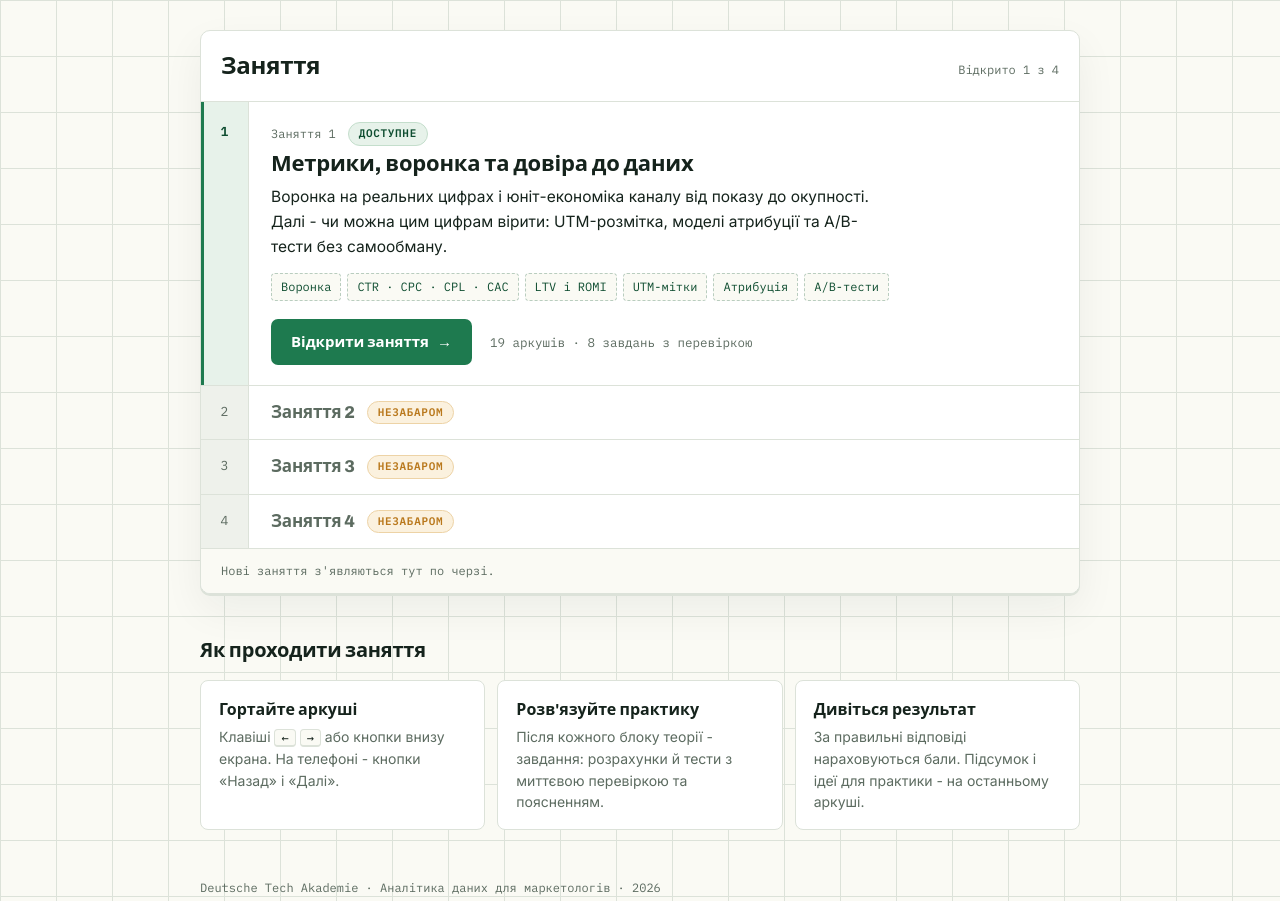
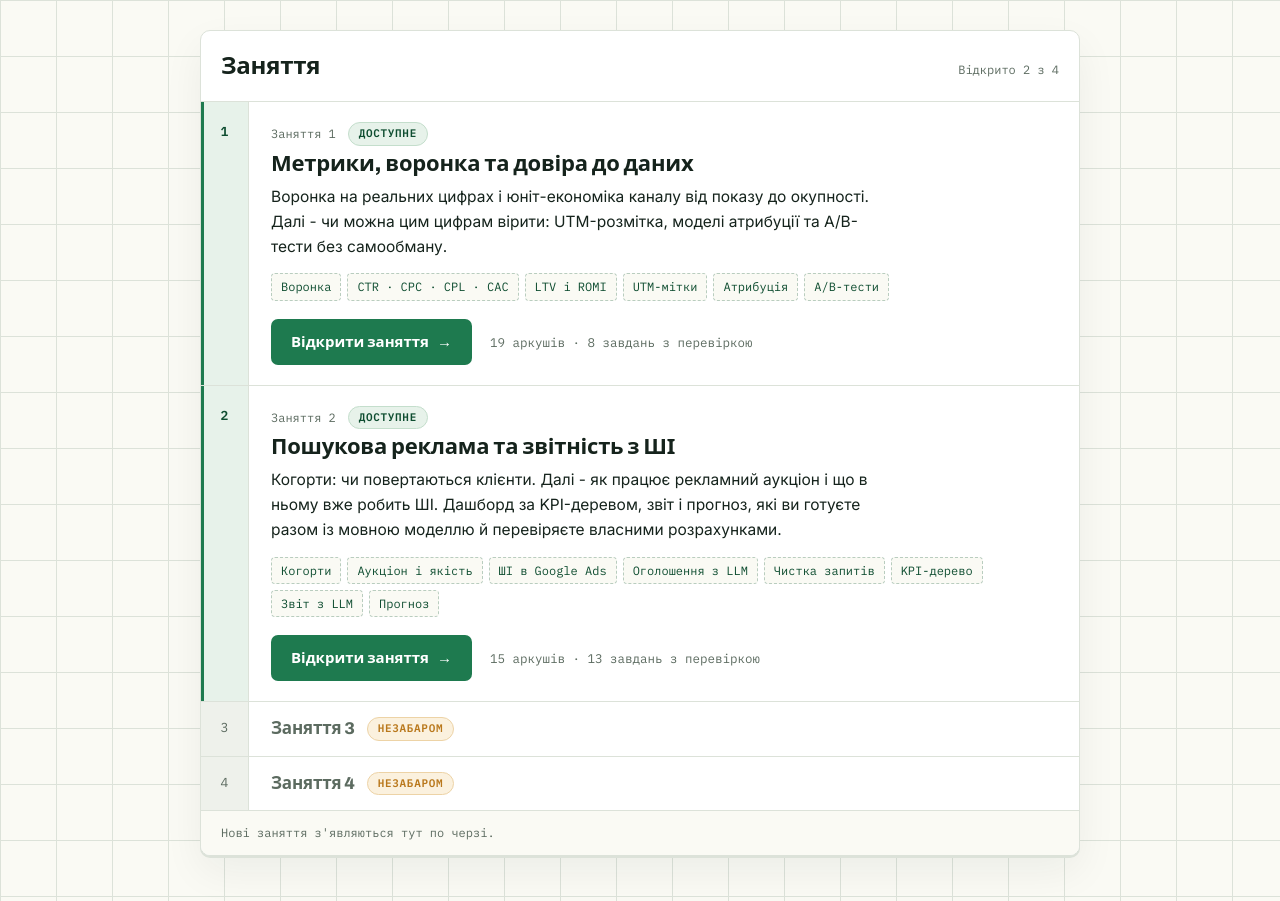
Before and after one commit to KsiuTretyakova/data-analytics-for-marketing-4-2026, a plain HTML site: page index.html in a window 1280 px wide. Shown: the part 504-1405 px from the top of the page. Drawn offline with Linux system fonts and the light colour scheme.

Commit message:
Added lesson2

```diff
--- a/index.html
+++ b/index.html
@@ -128,7 +128,7 @@ footer p{margin:0;font-family:var(--mono);font-size:12px;color:var(--muted)}
       <div class="sheet">
         <div class="sheet-head">
           <h2 id="lessons-h">Заняття</h2>
-          <span class="mono-note">Відкрито 1 з 4</span>
+          <span class="mono-note">Відкрито 2 з 4</span>
         </div>
         <ol class="rows">
           <li class="row row--open">
@@ -154,10 +154,29 @@ footer p{margin:0;font-family:var(--mono);font-size:12px;color:var(--muted)}
               </div>
             </div>
           </li>
-          <li class="row row--soon">
+          <li class="row row--open">
             <span class="rownum" aria-hidden="true">2</span>
             <div class="cellbody">
-              <div class="titleline"><h3>Заняття 2</h3><span class="pill pill--soon">Незабаром</span></div>
+              <div class="titleline">
+                <span class="label">Заняття 2</span>
+                <span class="pill pill--open">Доступне</span>
+              </div>
+              <h3>Пошукова реклама та звітність з ШІ</h3>
+              <p class="desc">Когорти: чи повертаються клієнти. Далі - як працює рекламний аукціон і що в ньому вже робить ШІ. Дашборд за KPI-деревом, звіт і прогноз, які ви готуєте разом із мовною моделлю й перевіряєте власними розрахунками.</p>
+              <ul class="topics" aria-label="Теми заняття">
+                <li>Когорти</li>
+                <li>Аукціон і якість</li>
+                <li>ШІ в Google Ads</li>
+                <li>Оголошення з LLM</li>
+                <li>Чистка запитів</li>
+                <li>KPI-дерево</li>
+                <li>Звіт з LLM</li>
+                <li>Прогноз</li>
+              </ul>
+              <div class="cta-line">
+                <a class="btn" href="zanyattia-2.html">Відкрити заняття <span aria-hidden="true">→</span></a>
+                <span class="meta">15 аркушів · 13 завдань з перевіркою</span>
+              </div>
             </div>
           </li>
           <li class="row row--soon">
```
